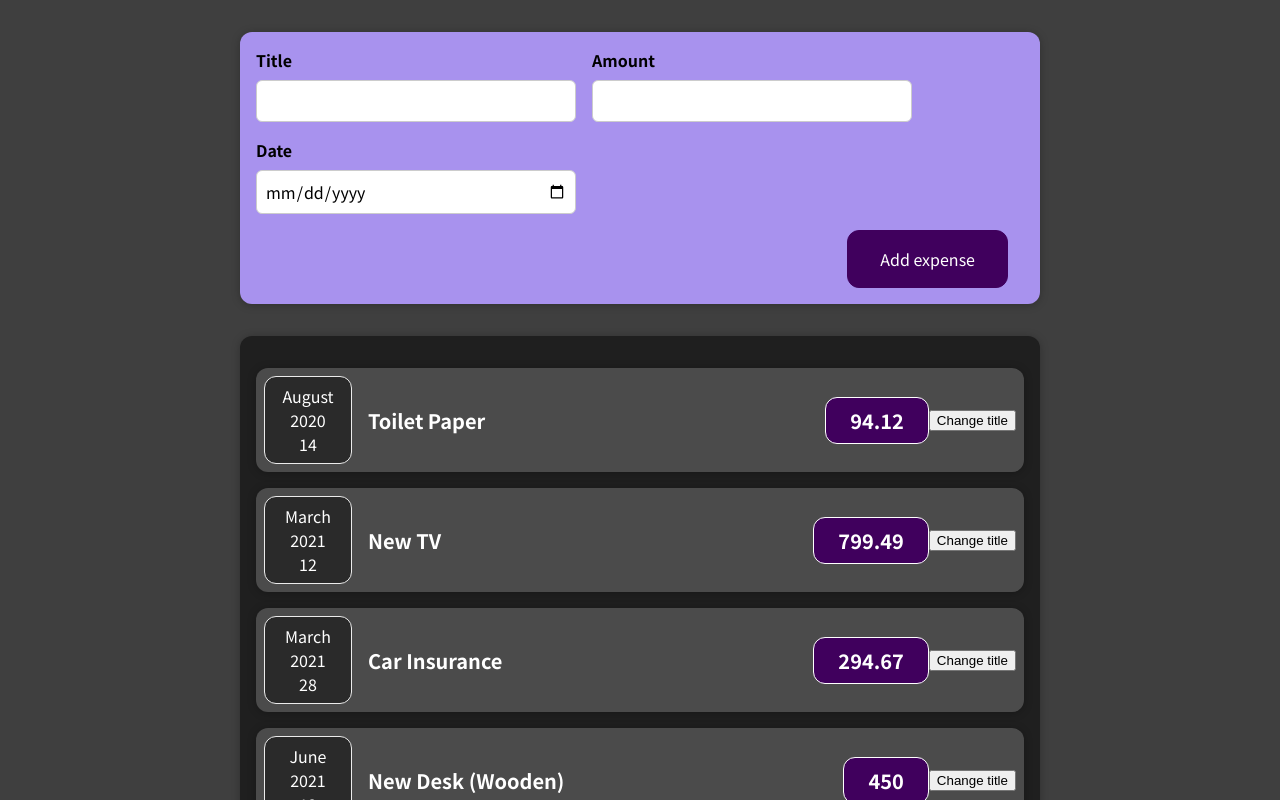
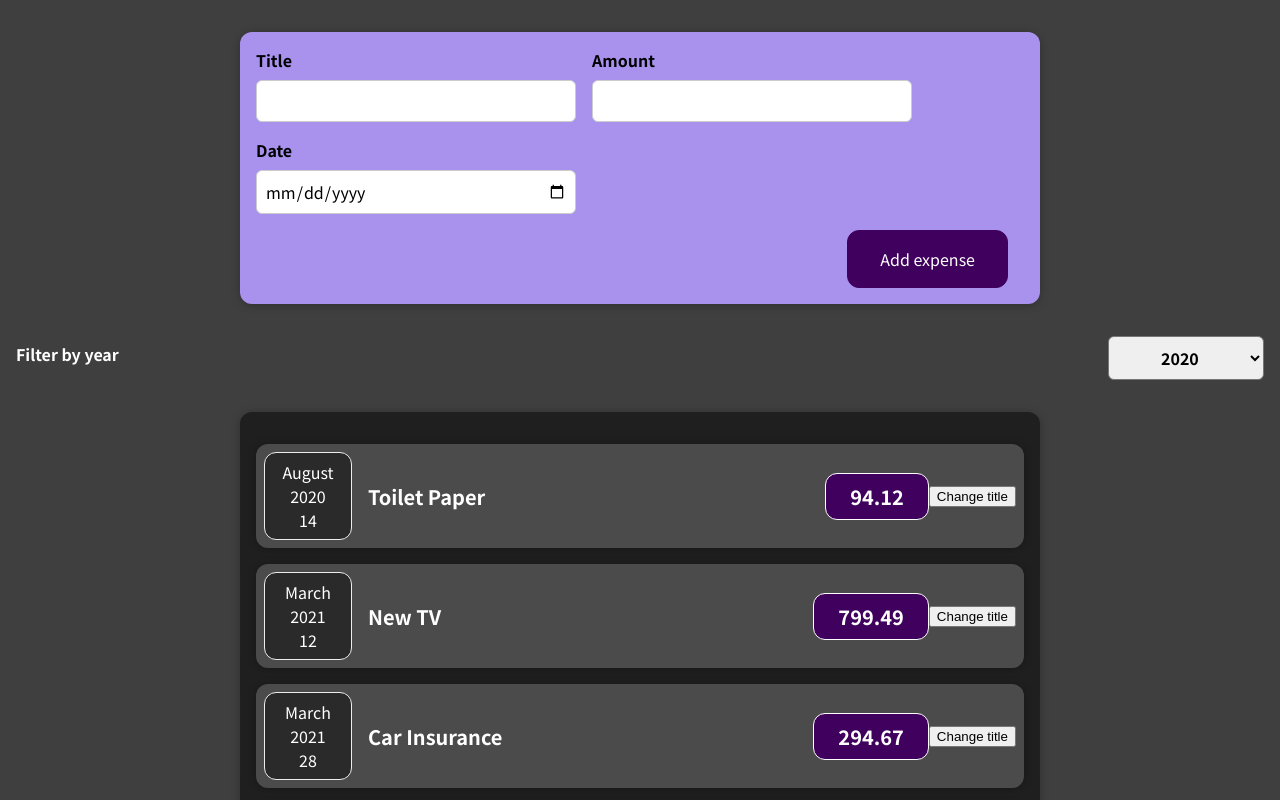
Before and after one commit to calin-buzetelu/expense-tracker, a React (Create React App) app: page / in a window 1280 px wide. Shown: the top 800 px of the page. Built offline with nearby package versions, Linux system fonts and the light colour scheme.

Commit message:
Add ExpensesFilter component
 - component which is used to show monetary impact of expenses based on a selected year

```diff
--- /dev/null
+++ b/src/components/ExpenseFilter/ExpensesFilter.css
@@ -0,0 +1,24 @@
+.expenses-filter {
+  color: white;
+  padding: 0 1rem;
+}
+
+.expenses-filter__control {
+  display: flex;
+  width: 100%;
+  align-items: center;
+  justify-content: space-between;
+  margin: 1rem 0;
+}
+
+.expenses-filter label {
+  font-weight: bold;
+  margin-bottom: 0.5rem;
+}
+
+.expenses-filter select {
+  font: inherit;
+  padding: 0.5rem 3rem;
+  font-weight: bold;
+  border-radius: 6px;
+}
--- /dev/null
+++ b/src/components/ExpenseFilter/ExpensesFilter.js
@@ -0,0 +1,26 @@
+import React, { useState } from 'react';
+
+import './ExpensesFilter.css';
+
+const ExpensesFilter = (props) => {
+
+  const yearChangeHandler = (event) => {
+    props.onYearChange(event.target.value);
+  }
+
+  return (
+    <div className='expenses-filter'>
+      <div className='expenses-filter__control'>
+        <label>Filter by year</label>
+        <select value={props.selected} onChange={yearChangeHandler}>
+          <option value='2022'>2022</option>
+          <option value='2021'>2021</option>
+          <option value='2020'>2020</option>
+          <option value='2019'>2019</option>
+        </select>
+      </div>
+    </div>
+  );
+};
+
+export default ExpensesFilter;
--- a/src/components/expenses/ExpenseItem.js
+++ b/src/components/expenses/ExpenseItem.js
@@ -1,23 +1,16 @@
 import Card from "../ui/Card";
 import ExpenseDate from './ExpenseDate';
 import './ExpenseItem.css';
-import { useState } from "react";
 
 const ExpenseItem = (props) => {
-    const [title, setTitle] = useState(props.title);
-
-    const clickHandler = () => {
-        setTitle('Updated');
-    }
-
     return (
         <Card className='expense-item'>
             <ExpenseDate date={props.date} />
             <div className='expense-item__description'>
-                <h2>{title}</h2>
+                <h2>{props.title}</h2>
                 <div className='expense-item__price'>{props.amount}</div>
             </div>
-            <button onClick={clickHandler}>Change title</button>
+            <button>Change title</button>
         </Card >
     );
 }
--- a/src/components/expenses/ExpenseList.js
+++ b/src/components/expenses/ExpenseList.js
@@ -1,15 +1,27 @@
+import { useState } from "react";
+import ExpensesFilter from "../ExpenseFilter/ExpensesFilter";
 import Card from "../ui/Card";
 import ExpenseItem from "./ExpenseItem";
 import './ExpenseList.css';
 
 function ExpenseList(props) {
+
+    const [filteredYear, setFilteredYear] = useState('2020')
+
+    const saveYearHandler = (selectedYear) => {
+        setFilteredYear(selectedYear);
+    }
+
     return (
+        <div>
+            <ExpensesFilter selected={filteredYear} onYearChange={saveYearHandler} />
             <Card className="expenses">
                 <ExpenseItem title={props.expenses[0].title} amount={props.expenses[0].amount} date={props.expenses[0].date} />
                 <ExpenseItem title={props.expenses[1].title} amount={props.expenses[1].amount} date={props.expenses[1].date} />
                 <ExpenseItem title={props.expenses[2].title} amount={props.expenses[2].amount} date={props.expenses[2].date} />
                 <ExpenseItem title={props.expenses[3].title} amount={props.expenses[3].amount} date={props.expenses[3].date} />
             </Card >
+        </div>
     );
 }
 
```
Lines whose indentation alone changed are shown as unchanged.
